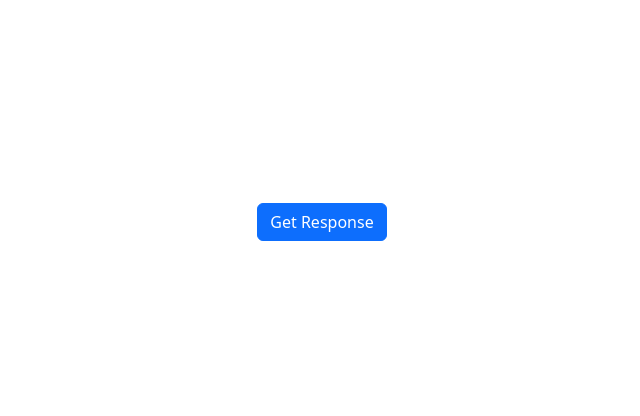
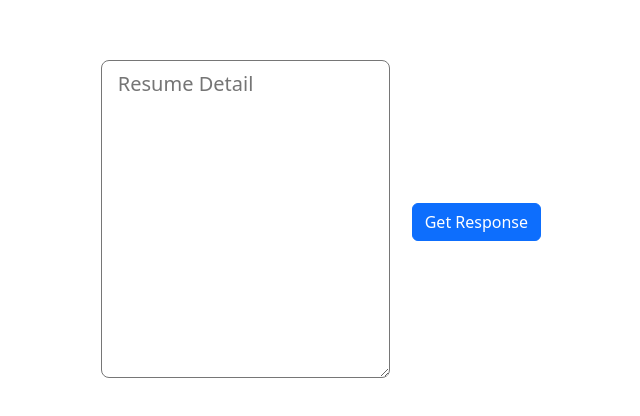
Before and after one commit to williamdeniro3/synq, a React (Create React App) app: page / in a window 1280 px wide. Shown: the part 278-694 px from the top of the page, without its empty margins (318-958 px from the left). Built offline with nearby package versions, Linux system fonts and the light colour scheme.

Commit message:
Added text box and updated styling

```diff
--- a/src/components/AnalysisComponent.js
+++ b/src/components/AnalysisComponent.js
@@ -12,11 +12,16 @@ function AnalysisComponent() {
   }
 
   return (
-        //Connor put the text fields inbetween the opening Form tag and the
     <div>
       <form onSubmit={handleSubmit}>
-
-        <button className='btn btn-primary'>Get Response</button>
+        <div class="row d-flex align-items-center">
+          <div class="col-sm-8 pr-sm-1">
+            <textarea class="form-control-lg" rows="10" placeholder='Resume Detail'></textarea>
+          </div>
+          <div class="col-sm-4 pl-sm-1">
+            <button class='btn btn-primary btn-block'>Get Response</button>
+          </div>
+        </div>
       </form>
       {response && <p>{response}</p>}
     </div>
```
